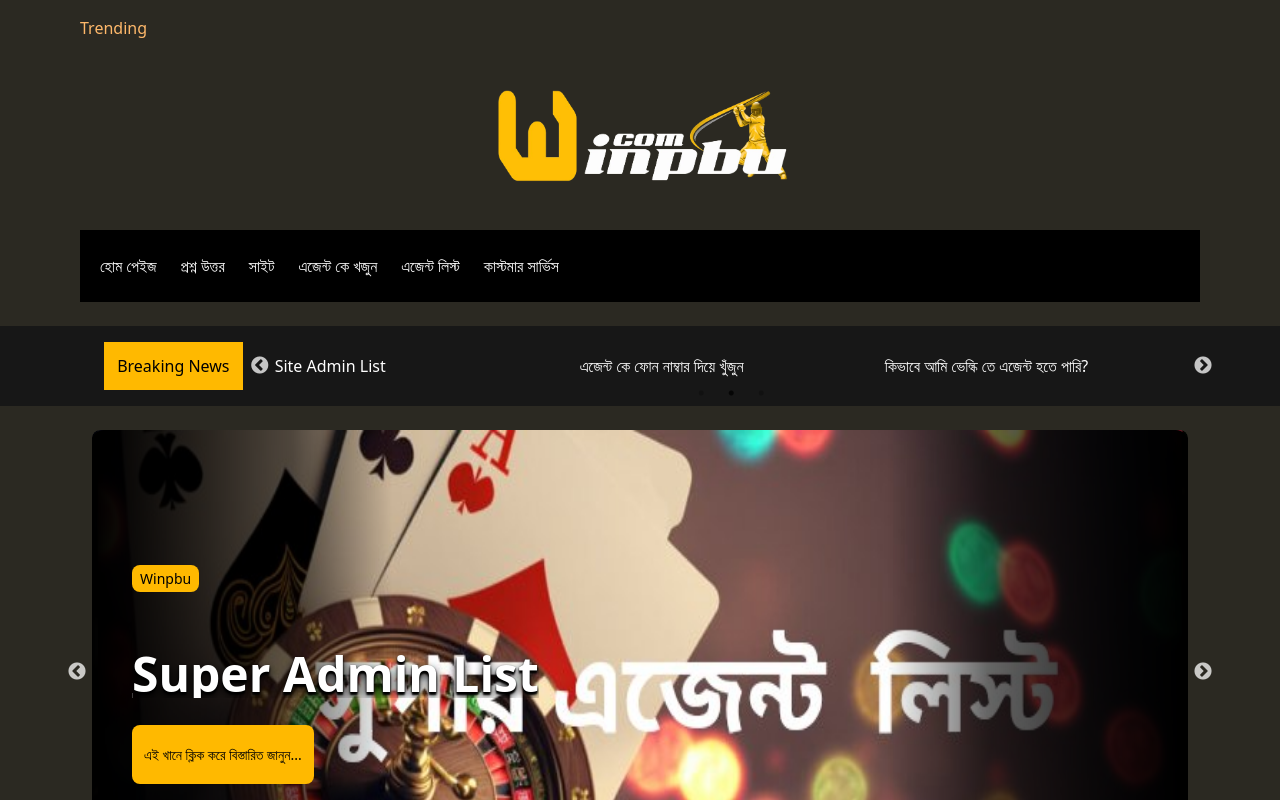
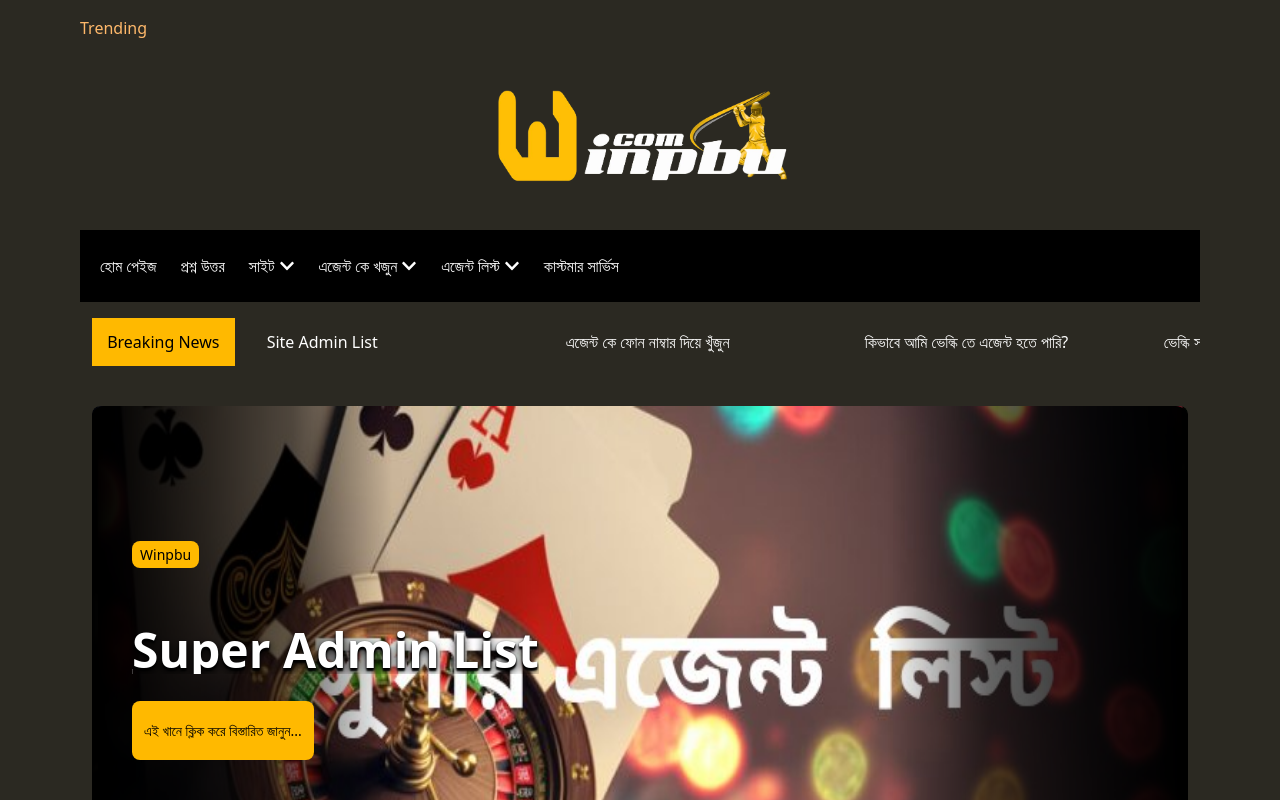
Before and after one commit to triwebic11/trending, a React (Vite) app in the folder client/: page / in a window 1280 px wide. Shown: the top 800 px of the page. Built offline with nearby package versions, Linux system fonts and the light colour scheme.

Commit message:
responsive navbar, slidmenu problem solv, secondslider header problem solve, add submenu icon

```diff
--- a/client/index.html
+++ b/client/index.html
@@ -2,9 +2,9 @@
 <html lang="en">
   <head>
     <meta charset="UTF-8" />
-    <link rel="icon" type="image/svg+xml" href="#" />
+    <link rel="icon" type="image/svg+xml" href="svg.png" />
     <meta name="viewport" content="width=device-width, initial-scale=1.0" />
-    <title>এজেন্ট কে ফোন নাম্বার দিয়ে খুঁজুন</title>
+    <title>WINPBU তে স্বাগতম - Velki Baajiwala Agent List</title>
   </head>
   <body>
     <div id="root"></div>
--- a/client/src/components/Header.jsx
+++ b/client/src/components/Header.jsx
@@ -18,12 +18,8 @@
           </div>
           <Navbar />
         </div>
+        <SliderHeader />
       </Container>
-      <div className="bg-neutral-900">
-        <Container className="my-6 px-7  ">
-          <SliderHeader />
-        </Container>
-      </div>
     </div>
   );
 };
--- a/client/src/components/Navbar.jsx
+++ b/client/src/components/Navbar.jsx
@@ -3,6 +3,8 @@
 import { Link } from "react-router-dom";
 import { menuItems } from "./menuItems";
 import { FiMenu } from "react-icons/fi";
+import { IoCloseSharp } from "react-icons/io5";
+import { FaChevronDown } from "react-icons/fa";
 
 const handleClick = (e) => {
   if (e.target.contains(ref.current)) {
@@ -16,7 +18,7 @@
   const ref = useRef();
 
   return (
-    <div className="relative">
+    <div className="relative top-0">
       <div className="flex bg-black text-white py-6 px-5">
         <ul className="hidden md:flex gap-6 relative z-10">
           {menuItems?.map((item, index) => (
@@ -27,8 +29,11 @@
               onMouseLeave={() => setOpenIndex(null)}
             >
               {item.submenu ? (
-                <span className="cursor-pointer  hover:underline">
-                  {item.title}
+                <span className="cursor-pointer  hover:underline flex items-center gap-1 relative group">
+                  <span>{item.title}</span>{" "}
+                  <span className=" group-hover:rotate-180 duration-300">
+                    <FaChevronDown />
+                  </span>
                 </span>
               ) : (
                 <Link to={item.path} className="hover:underline">
@@ -55,8 +60,8 @@
           ))}
         </ul>
         <div
-          onClick={() => setShow(true)}
-          className="md:hidden cursor-pointer text-3xl text-right float-right"
+          onClick={() => setShow(!show)}
+          className="md:hidden cursor-pointer text-3xl text-right absolute top-2 right-4"
         >
           <FiMenu />
         </div>
@@ -64,19 +69,28 @@
           <div
             ref={(node) => (ref.current = node)}
             onClick={handleClick}
-            className="absolute w-40 md:hidden flex flex-col gap-6 top-full bg-black px-3 z-40"
+            className="fixed w-2/3 h-screen top-0 right-0 md:hidden flex justify-center items-center bg-[#1D1B14] px-3 z-40"
           >
+            <div
+              onClick={() => setShow(!show)}
+              className="fixed top-8 right-5 hover:order-6 cursor-pointer text-3xl hover:text-orange-500"
+            >
+              <IoCloseSharp />
+            </div>
             <ul className=" gap-6 relative z-10">
               {menuItems?.map((item, index) => (
                 <li
                   key={index}
-                  className="relative "
+                  className="relative py-4 hover:text-orange-600"
                   onMouseEnter={() => setOpenIndex(index)}
                   onMouseLeave={() => setOpenIndex(null)}
                 >
                   {item.submenu ? (
-                    <span className="cursor-pointer  hover:underline">
-                      {item.title}
+                    <span className="cursor-pointer  hover:underline flex items-center gap-1 relative group">
+                      <span>{item.title}</span>{" "}
+                      <span className=" group-hover:rotate-180 duration-300">
+                        <FaChevronDown />
+                      </span>
                     </span>
                   ) : (
                     <Link to={item.path} className="hover:underline py-3">
@@ -86,7 +100,7 @@
 
                   {/* Submenu */}
                   {item.submenu && openIndex === index && (
-                    <ul className="absolute left-full top-0 pt-2  w-56 bg-black z-0">
+                    <ul className="absolute right-full top-2 pt-2  w-56 bg-black z-0">
                       {item.submenu?.map((subItem, subIndex) => (
                         <li key={subIndex}>
                           <Link
--- a/client/src/components/SecondSlid.jsx
+++ b/client/src/components/SecondSlid.jsx
@@ -15,6 +15,7 @@
     dots: true,
     infinite: true,
     speed: 400,
+    arrows: false,
     autoplay: true,
     autoplaySpeed: 5000,
     slidesToShow: 1,
--- a/client/src/components/SliderHeader.jsx
+++ b/client/src/components/SliderHeader.jsx
@@ -5,14 +5,31 @@
 import "slick-carousel/slick/slick-theme.css";
 function SliderHeader() {
   const settings = {
-    dots: true,
     infinite: true,
     autoplay: true,
     autoplaySpeed: 3000,
     speed: 500,
+    arrows: false,
     slidesToShow: 3,
     slidesToScroll: 3,
     cssEase: "linear",
+    responsive: [
+      {
+        breakpoint: 1024, // lg এর নিচে
+        settings: {
+          slidesToShow: 2,
+          slidesToScroll: 2,
+          infinite: true,
+        },
+      },
+      {
+        breakpoint: 768, // md এর নিচে
+        settings: {
+          slidesToShow: 1,
+          slidesToScroll: 1,
+        },
+      },
+    ],
   };
 
   return (
@@ -20,7 +37,7 @@
       <div className="w-1/6 bg-amber-400 text-center mr-8 ml-3 py-3">
         Breaking News
       </div>
-      <div className="slider-container text-white w-5/6">
+      <div className="slider-container text-white w-5/6 ">
         <Slider {...settings}>
           <div>
             <Link
```
Also changed, not shown: client/public/svg.png (added).
